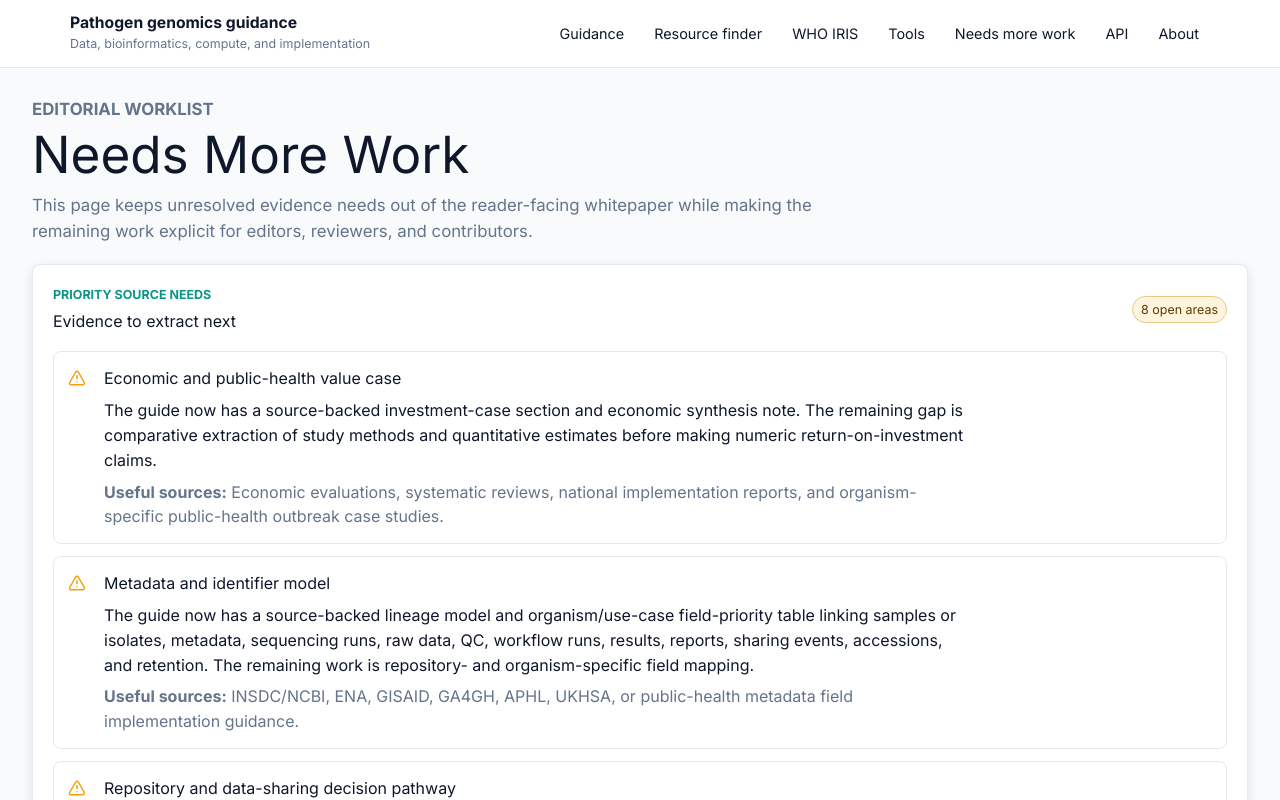
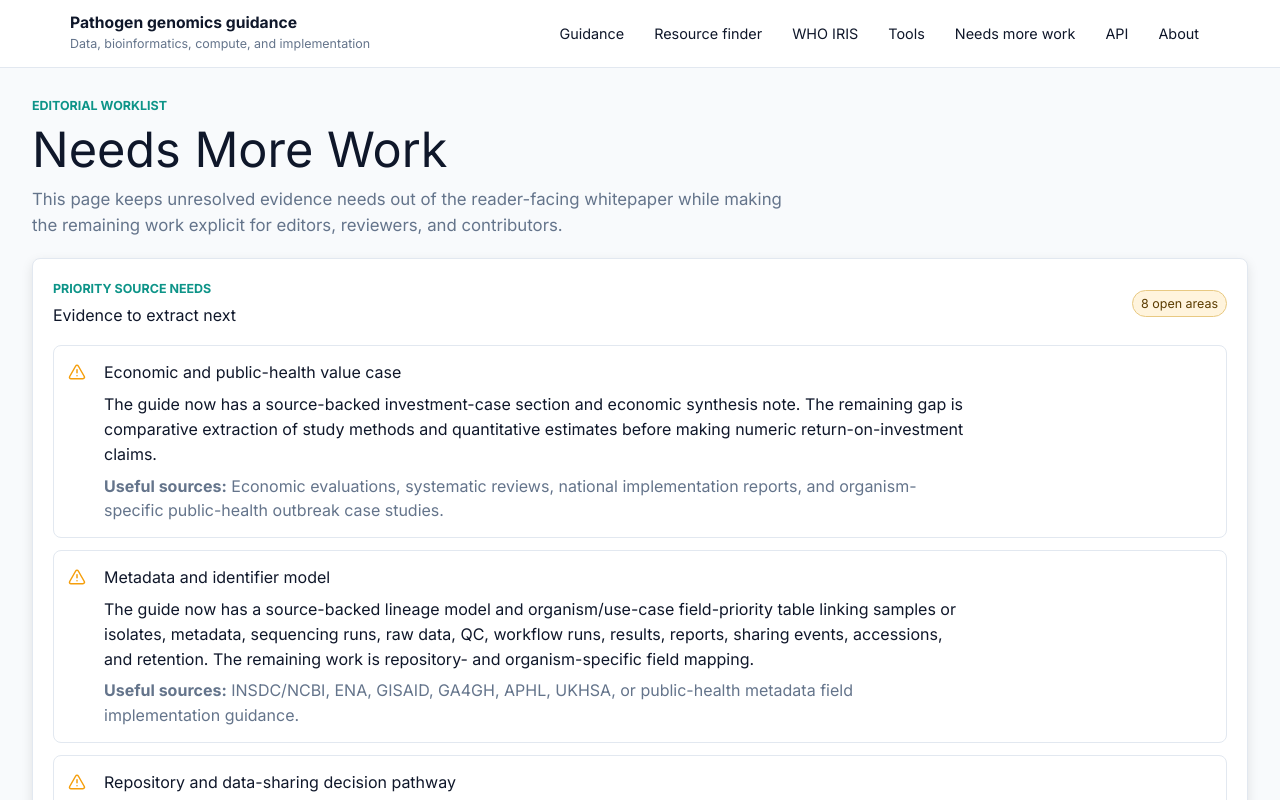
Before and after one commit to happykhan/pathogen-genomics-guidance-kb, a Next.js app: page /gaps in a window 1280 px wide. Shown: the top 800 px of the page. Built offline with nearby package versions, Linux system fonts and the light colour scheme.

Commit message:
Unify page heading styles

```diff
--- a/src/styles/global.css
+++ b/src/styles/global.css
@@ -1240,7 +1240,8 @@ select {
   color: #92400e;
 }
 
-.workspace-title {
+.workspace-title,
+.page-heading h1 {
   margin: 8px 0 10px;
   max-width: 860px;
   font-size: clamp(2.15rem, 3.8vw, 4rem);
@@ -1449,24 +1450,20 @@ select {
 }
 
 .page-heading {
-  max-width: 820px;
-}
-
-.page-heading h1 {
-  margin: 6px 0 10px;
-  font-size: clamp(2rem, 4vw, 3.4rem);
-  line-height: 1.05;
-}
-
-.page-heading p {
-  color: var(--muted);
-  font-size: 1.05rem;
-}
-
+  max-width: 860px;
+}
+
+.page-heading p:not(.eyebrow),
+.workspace-copy,
 .page-intro {
   max-width: 760px;
   color: var(--muted);
   font-size: 1.05rem;
+  line-height: 1.55;
+}
+
+.page-intro {
+  margin-top: 0;
 }
 
 .gap-list {
@@ -2036,7 +2033,8 @@ select {
     overflow-x: hidden;
   }
 
-  .workspace-title {
+  .workspace-title,
+  .page-heading h1 {
     max-width: 100%;
     font-size: clamp(1.85rem, 7vw, 2.3rem);
     line-height: 1.12;
```
